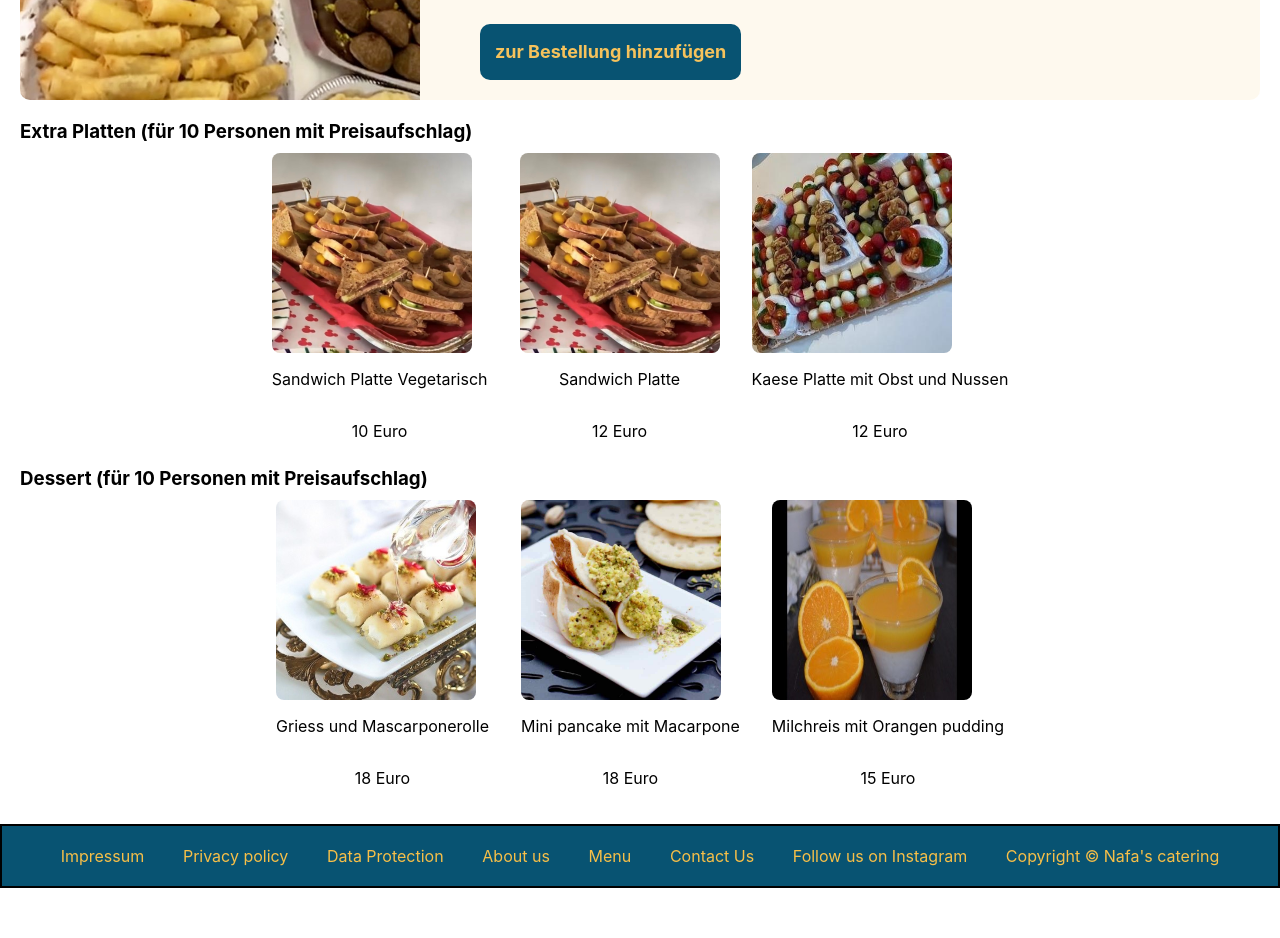
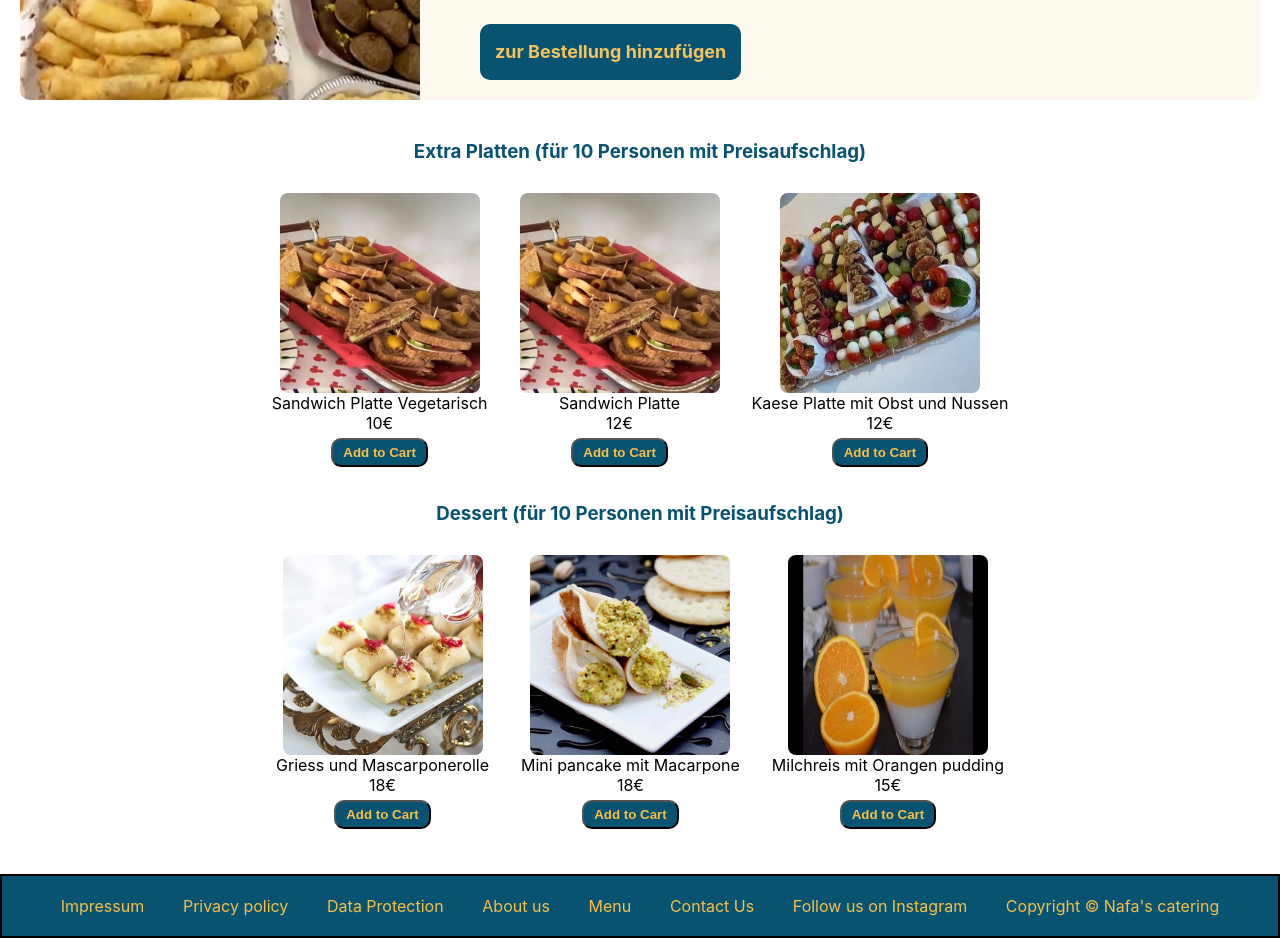
Before and after one commit to kimamov/berlin-catering-app-redilab-spring2023, a Next.js app: page /menu in a window 1280 px wide. Shown: the part 1860-2798 px from the top of the page. Before the commit the page ends 2748 px from the top, so only its background shows below. Built offline with nearby package versions, Linux system fonts and the light colour scheme.

Commit message:
Add button for extra platter

```diff
--- a/src/components/Menu/extraPlatter.jsx
+++ b/src/components/Menu/extraPlatter.jsx
@@ -8,53 +8,55 @@ import sandwichplatte from '../../images/Sandwich-Platte.jpg';
 import styles from './extraPlatter.module.css';
 const extraplatter=[
 {
-    id:1,URL:sandwichplattevegetarisch ,title:"Sandwich Platte Vegetarisch",price:"10 Euro"
+    id:1,URL:sandwichplattevegetarisch ,title:"Sandwich Platte Vegetarisch",price:"10"
 },
 {
-    id:2,URL:sandwichplatte, title:"Sandwich Platte",price:"12 Euro"
+    id:2,URL:sandwichplatte, title:"Sandwich Platte",price:"12"
 },
 {
-    id:3,URL:kaeseobstplatte, title:"Kaese Platte mit Obst und Nussen",price:"12 Euro"
+    id:3,URL:kaeseobstplatte, title:"Kaese Platte mit Obst und Nussen",price:"12"
 
 }
 ]
 const desserts=[
     {
-        id:1,URL:griessundmascarponerolle ,title:"Griess und Mascarponerolle",price:"18 Euro"
+        id:1,URL:griessundmascarponerolle ,title:"Griess und Mascarponerolle",price:"18"
     },
     {
-        id:2,URL:minipancakemitmacarpone ,title:"Mini pancake mit Macarpone",price:"18 Euro"
+        id:2,URL:minipancakemitmacarpone ,title:"Mini pancake mit Macarpone",price:"18"
     },
 {
-    id:3,URL:milchreosmitorangenpudding,title:"Milchreis mit Orangen pudding",price:"15 Euro"
+    id:3,URL:milchreosmitorangenpudding,title:"Milchreis mit Orangen pudding",price:"15"
 }
 ]
 export default function ExtraPlatter()
 {
     return (
     <div className={styles.cover}>
-        <h3>Extra Platten (für 10 Personen mit Preisaufschlag)</h3>
+        <h3 className={styles.title}>Extra Platten (für 10 Personen mit Preisaufschlag)</h3>
         <div className={styles.extraplatter}>
        {
         extraplatter.map((dish)=>{
             return(
                 <div className={styles.dish} key={dish.id}>
                 <Image className={styles.Image} src={dish.URL} alt={dish.title} width={200} height={200}/>
-                <p className={styles.price}>{dish.title} </p>
-                <p className={styles.price}>{dish.price}</p>
+                <span>{dish.title} </span>
+                <span>{dish.price}€</span>
+                <button className={styles.button}>Add to Cart</button>
                 </div>
             )
         })
        }
         </div>
-        <h3>Dessert (für 10 Personen mit Preisaufschlag)</h3>
+        <h3 className={styles.title}>Dessert (für 10 Personen mit Preisaufschlag)</h3>
         <div className={styles.extraplatter}>
         {
            desserts.map((dish)=>{
             return(
                 <div className={styles.dish} key={dish.id}>
                 <Image className={styles.Image} src={dish.URL} alt={dish.title} width={200} height={200}/>
-                <p className={styles.price}>{dish.title}</p><p className={styles.price}>{dish.price}</p>
+                <span>{dish.title}</span><span>{dish.price}€</span>
+                <button className={styles.button}>Add to Cart</button>
                 </div>
             )
         })
--- a/src/components/Menu/extraPlatter.module.css
+++ b/src/components/Menu/extraPlatter.module.css
@@ -1,12 +1,18 @@
 .cover{
+    margin:40px;
+}
+.title{
+    text-align: center;
     margin:20px;
+    color: #085372;
 }
 .extraplatter{
     display:flex;
     justify-content: center;
     align-items: center;
     gap:2em;
-    margin:10px;
+    margin: 30px;
+    flex-wrap: wrap;
 }
 .Image{
     border-radius:0.5rem;
@@ -15,7 +21,21 @@
 {
     display:flex;
     flex-direction: column;
+    justify-content: center;
+    align-items:center;
+    flex-wrap: wrap;
 }
-.price{
-    text-align: center;
+
+.button{
+    background-color: #085372;
+    color: #f7bf48;
+    padding:5px 10px;
+    cursor: pointer;
+    border-radius:10px;
+    font-weight: 700;
+    margin:5px;
 }
+.button:hover {
+    background-color: #f6c25c;
+    color: #085372;
+}
```
